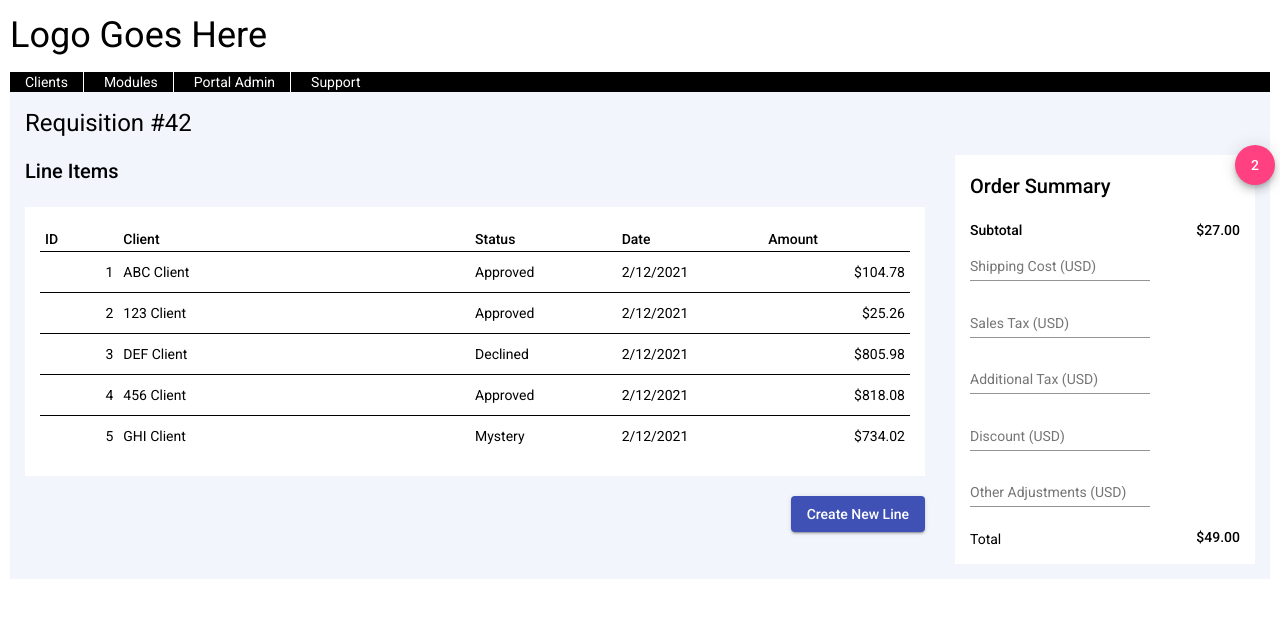
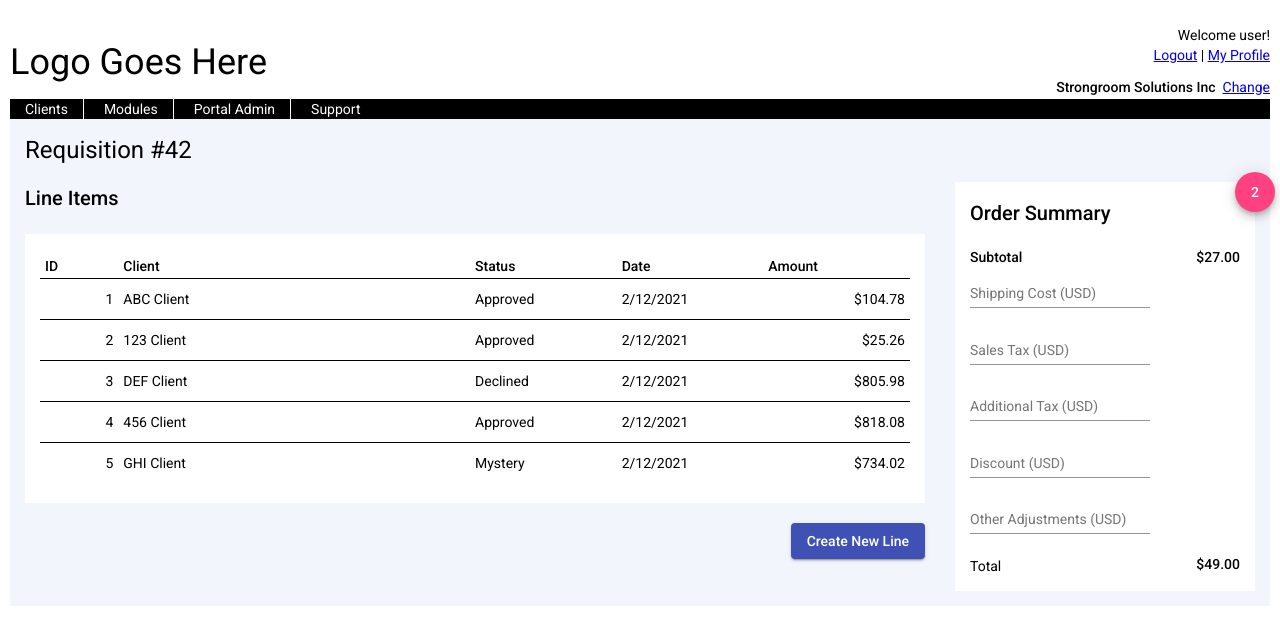
Before and after one commit to thefinitemonkey/flexbox-layout-demo, an Angular app: page / in a window 1280 px wide. Shown: the top 644 px of the page. Built offline with nearby package versions, Linux system fonts and the light colour scheme.

Commit message:
Add personalization space

```diff
--- a/src/app/list-page/line-item-list/line-item/line-item.component.scss
+++ b/src/app/list-page/line-item-list/line-item/line-item.component.scss
@@ -7,6 +7,10 @@
 
     &.last-item {
         border-bottom: none;
+    }
+
+    & .card-label {
+        display: none;
     }
 }
 
@@ -44,3 +48,9 @@
         flex: 1;
     }
   }
+
+  @media only screen and (max-width: 600px) {
+    .line-item .card-label {
+        display: block;
+    }
+  }
--- a/src/app/main-container/main-container.component.html
+++ b/src/app/main-container/main-container.component.html
@@ -1,3 +1,10 @@
-<div class="logo-space"><span class="logo-space-title">Logo Goes Here</span></div>
+<div class="header-space">
+    <div class="logo-space"><span class="logo-space-title">Logo Goes Here</span></div>
+    <div class="personalization-space">
+        <div><span>Welcome user!</span></div>
+        <div><a href="#">Logout</a> | <a href="#">My Profile</a></div>
+        <div class="company-line"><span class="mat-body-strong">Strongroom Solutions Inc</span>&nbsp;&nbsp;<a href="#">Change</a></div>
+    </div>
+</div>
 <div><app-menu-placeholder></app-menu-placeholder></div>
 <div class="route-container-space"><app-list-page-layout></app-list-page-layout></div>
--- a/src/app/main-container/main-container.component.scss
+++ b/src/app/main-container/main-container.component.scss
@@ -1,5 +1,23 @@
+.header-space {
+    display: flex;
+    flex-direction: row;
+    justify-content: space-between;
+}
+
 .logo-space {
-    margin-bottom: 20px;
+    display: flex;
+    flex-direction: column;
+    justify-content: space-around;
+}
+
+.personalization-space {
+    display: flex;
+    flex-direction: column;
+    align-items: flex-end;
+}
+
+.company-line {
+    margin-top: 10px;
 }
 
 .logo-space-title {
```
